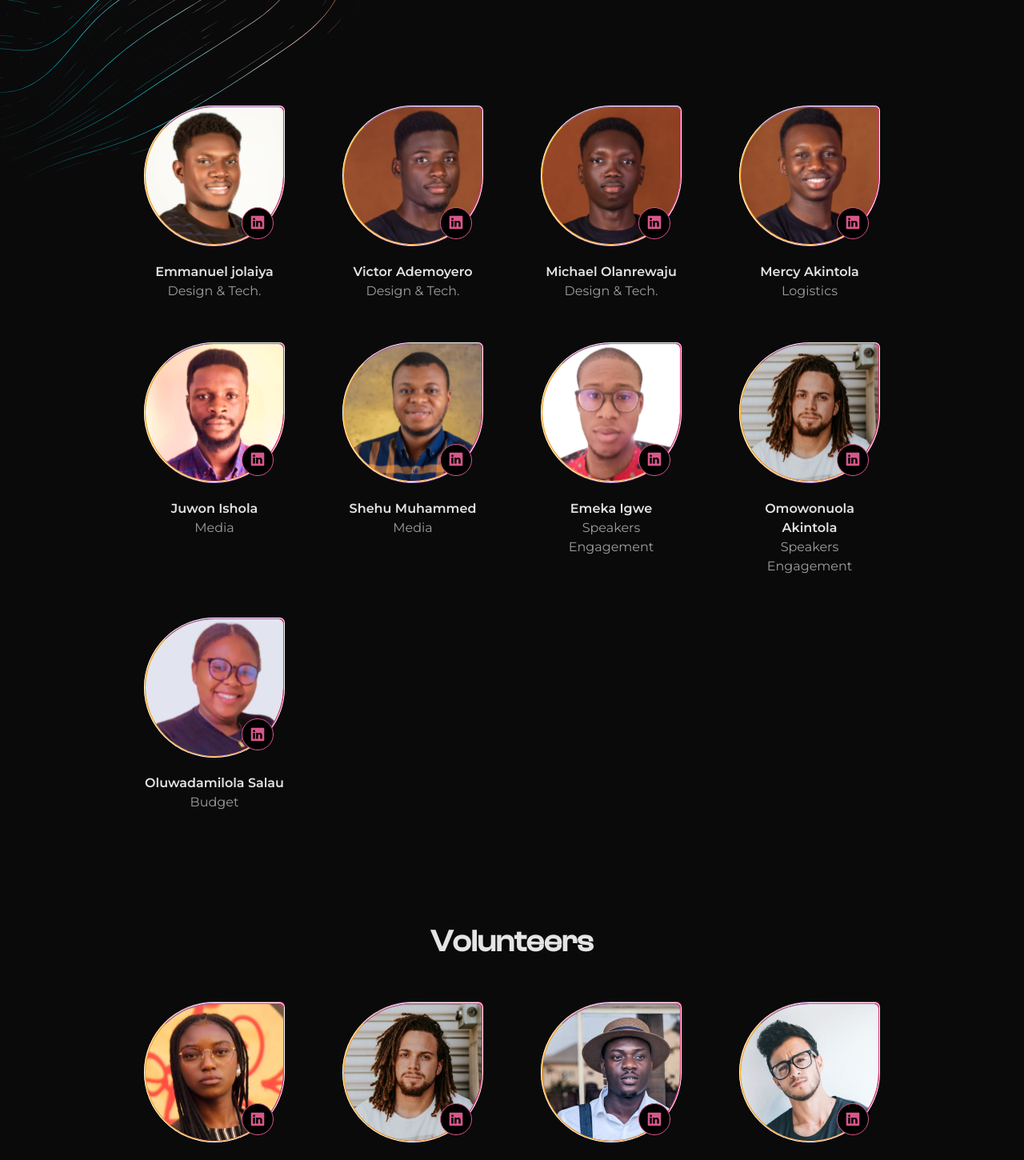
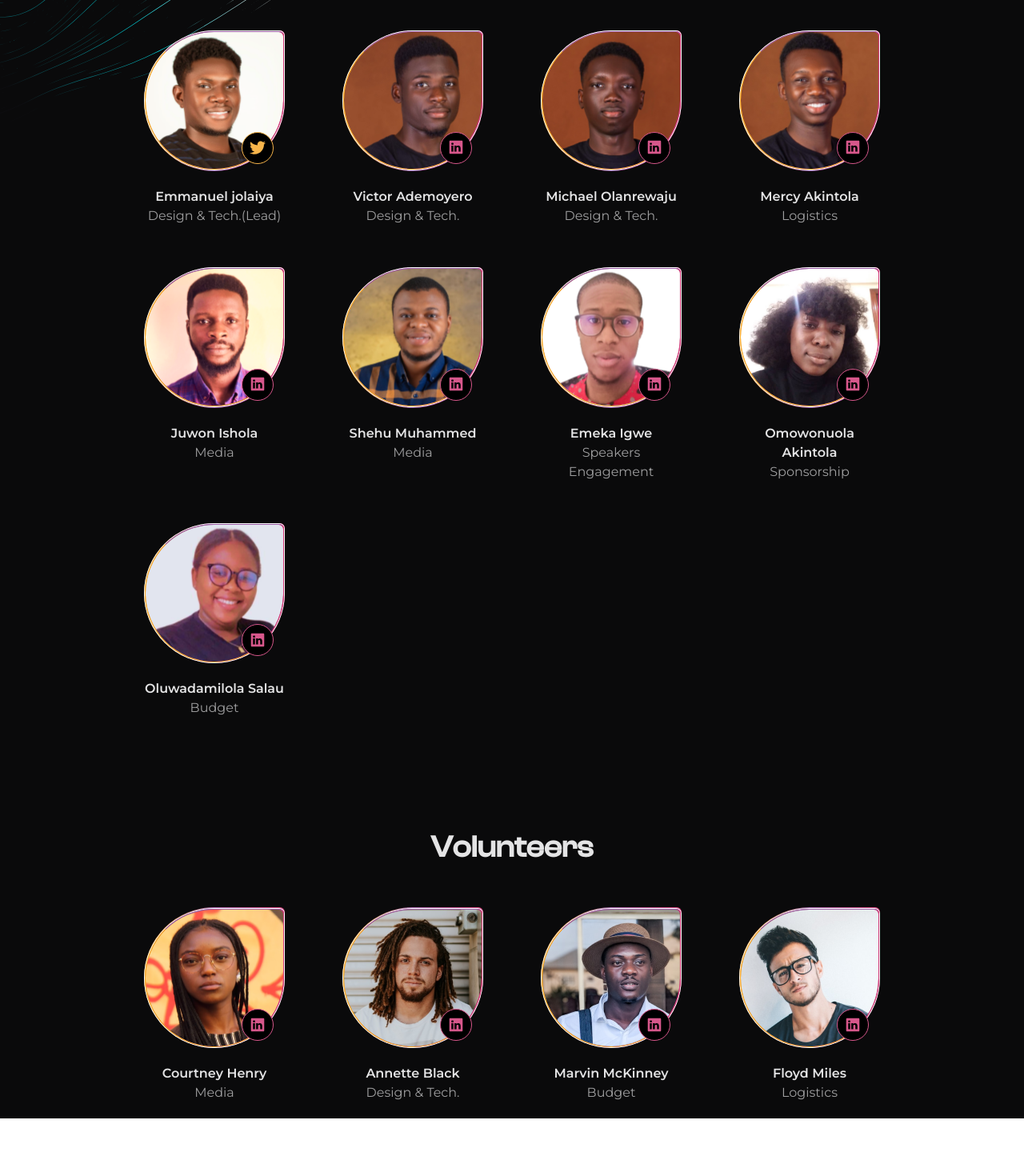
Before and after one commit to vickystickz/gisfest-conference-website, a Next.js app: page /team in a window 1280 px wide. Shown: the part 780-2230 px from the top of the page at 80% size. After the commit the page ends 2178 px from the top, so only its background shows below. Built offline with nearby package versions, Linux system fonts and the light colour scheme; no server answers.

Commit message:
clean up

```diff
--- a/app/layout.tsx
+++ b/app/layout.tsx
@@ -1,5 +1,7 @@
 import '@/styles/globals.css';
 import { Montserrat } from 'next/font/google';
+import type { Metadata } from 'next';
+import Header from '@/components/shared/Header';
 
 const montserrat = Montserrat({
 	subsets: ['latin'],
@@ -12,21 +14,23 @@ export default function RootLayout({
 }: {
 	children: React.ReactNode;
 }) {
+	//the header is transparent on the homepage and it doesn't render well on other pages
+	//we can control this by changing the background color based on the current route
+
 	return (
 		<html
 			lang="en"
 			className={`${montserrat.variable} font-sans scroll-smooth`}
 		>
 			<body>
-				<Header />
-				<main className="bg-sc-0  min-h-screen">{children}</main>
+				<main className="bg-sc-0  min-h-screen">
+					<Header />
+					{children}
+				</main>
 			</body>
 		</html>
 	);
 }
-
-import type { Metadata } from 'next';
-import Header from '@/components/shared/Header';
 
 export const metadata: Metadata = {
 	title: 'GISfestival 2023 Conference ',
--- a/app/page.tsx
+++ b/app/page.tsx
@@ -11,13 +11,11 @@ import TakeAway from '@/components/takeAway/TakeAway';
 import Speakers from '@/components/speakers/Speakers';
 import CallToAction from '@/components/CTA';
 import { siteConfiguration } from '@/config/siteConfig';
-import Header from '@/components/shared/Header';
 
 export default function Home() {
 	const { showAgenda } = siteConfiguration;
 	return (
 		<>
-			<Header />
 			<div className="wrapper">
 				<Jumbotron />
 				<section id="#conferenceType">
--- a/app/team/page.tsx
+++ b/app/team/page.tsx
@@ -1,21 +1,23 @@
-import React from 'react'
-import Header from '@/components/shared/Header'
-import Image from 'next/image'
-import bgIsolation from '../../public/assets/bg-patterns/bg-isolation.svg'
-import Team from '@/components/team/Team'
+import React from 'react';
+
+import Image from 'next/image';
+import bgIsolation from '@/public/assets/bg-patterns/bg-isolation.svg';
+import Team from '@/components/team/Team';
 const TeamPage = () => {
-  return (
-    <div className='w-full'>
-      <Header/>
-      <div className='relative w-full'>
-        <Image src={bgIsolation} alt='bg-isolation' className='h-auto w-auto absolute z-0 laptop:left-0 left-0  top-[-30%]' />
-      </div>
-      <div className='mx-auto max-w-screen-tv laptop:px-20 tablet:px-14 laptop:space-y-[107px] space-y-[57px] px-3'>
-         <Team />
-      </div>
+	return (
+		<div className="w-full">
+			<div className="relative w-full">
+				<Image
+					src={bgIsolation}
+					alt="bg-isolation"
+					className="h-auto w-auto absolute z-0 laptop:left-0 left-0  top-[-30%]"
+				/>
+			</div>
+			<div className="mx-auto max-w-screen-tv laptop:px-20 tablet:px-14 laptop:space-y-[107px] space-y-[57px] px-3">
+				<Team />
+			</div>
+		</div>
+	);
+};
 
-    </div>
-  )
-}
-
-export default TeamPage
+export default TeamPage;
--- a/components/shared/Header.tsx
+++ b/components/shared/Header.tsx
@@ -43,7 +43,7 @@ const Header = () => {
 
 	return (
 		<header
-			className={`grid z-30 transition delay-200 ease-in-out ${
+			className={`grid z-30 transition delay-100 ease-in-out ${
 				isScrolled
 					? 'laptop:sticky fixed top-0 left-0 laptop:left-0 laptop:right-0 backdrop-blur-blur'
 					: null
--- /dev/null
+++ b/components/shared/SpeakerCard.tsx
@@ -0,0 +1,74 @@
+import { TConferenceSpeaker } from '@/config/types';
+import TwitterIcon from '@/components/icons/TwitterIcon';
+import LinkedInIcon from '@/components/icons/LinkedInIcon';
+import Link from 'next/link';
+import Image from 'next/image';
+
+const SpeakerCard = ({ speaker }: TConferenceSpeaker) => {
+	return (
+		<div className="col-span-1 flex flex-col items-center text-center">
+			<div className="relative rounded-tl-[240px] rounded-br-[240px] rounded-bl-[240px] rounded-tr-2xl h-[175.75px] w-[176.19px] bg-gradient-to-r p-[1.4px] from-[#F5A627] via-[#995CA4] to-[#CE3573]">
+				<div className="relative rounded-tl-[240px] rounded-br-[240px] rounded-bl-[240px] rounded-tr-2xl h-full w-full overflow-hidden ring-1 ring-white border border-b-[#F5A627] border-l-[#F5A627] border-t-[#995CA4] border-r-[#CE3573]">
+					<Image
+						src={speaker.avatar}
+						alt={speaker.name}
+						fill
+						// placeholder="blur" - Please uncomment after changing the team image to png/jpeg @vikkystickz
+						className="object-cover rounded-tl-[240px] rounded-br-[240px] rounded-bl-[240px] rounded-tr-2xl w-full h-full transition-transform duration-300 hover:scale-125"
+					/>
+				</div>
+				{speaker.sociallink && (
+					<div
+						className={`absolute bottom-[5%] right-[8%] rounded-full h-10 w-10 bg-black border ${getSocialColor(
+							speaker.sociallink
+						)}`}
+					>
+						<Link href={speaker.sociallink}>
+							<div
+								className={`absolute bottom-[25%] right-[23%] ${getSocialColor(
+									speaker.sociallink
+								)}`}
+							>
+								{getSocialIcon(speaker.sociallink)}
+							</div>
+						</Link>
+					</div>
+				)}
+			</div>
+			<figcaption className="p-5 font-medium">
+				<div className="text-body font-p-semibold text-tc-0">
+					{speaker.name}
+				</div>
+				<div
+					className={`text-tc-10 ${
+						speaker.role === 'Coming Soon!' && ' font-p-bold'
+					}`}
+				>
+					{speaker.role} {speaker.company && '@'} {speaker.company}
+				</div>
+			</figcaption>
+		</div>
+	);
+};
+
+export default SpeakerCard;
+
+const getSocialIcon = (socialLink: string) => {
+	if (socialLink.includes('twitter.com')) {
+		return <TwitterIcon width={20} height={20} strokeWidth={1} />;
+	} else if (socialLink.includes('linkedin.com')) {
+		return <LinkedInIcon width={20} height={20} strokeWidth={1} />;
+	} else {
+		return null;
+	}
+};
+
+const getSocialColor = (socialLink: string) => {
+	if (socialLink.includes('twitter.com')) {
+		return 'text-yellow-20';
+	} else if (socialLink.includes('linkedin.com')) {
+		return 'text-purple-40';
+	} else {
+		return null;
+	}
+};
--- a/components/speakers/ConferenceSpeaker.tsx
+++ /dev/null
@@ -1,69 +0,0 @@
-import { TConferenceSpeaker } from "@/config/types";
-import TwitterIcon from "../icons/TwitterIcon";
-import LinkedInIcon from "../icons/LinkedInIcon";
-import Link from "next/link";
-import Image from "next/image";
-
-const ConferenceSpeakers = ({ speaker }: TConferenceSpeaker) => {
-  return (
-    <div className="col-span-1 flex flex-col items-center text-center">
-      <div className="relative rounded-tl-[240px] rounded-br-[240px] rounded-bl-[240px] rounded-tr-2xl h-[175.75px] w-[176.19px] bg-gradient-to-r p-[1.4px] from-[#F5A627] via-[#995CA4] to-[#CE3573]">
-        <div className="relative rounded-tl-[240px] rounded-br-[240px] rounded-bl-[240px] rounded-tr-2xl h-full w-full overflow-hidden ring-1 ring-white border border-b-[#F5A627] border-l-[#F5A627] border-t-[#995CA4] border-r-[#CE3573]">
-          <Image
-            src={speaker.avatar}
-            alt={speaker.name}
-            fill
-            className="object-cover rounded-tl-[240px] rounded-br-[240px] rounded-bl-[240px] rounded-tr-2xl w-full h-full transition-transform duration-300 hover:scale-125"
-          />
-        </div>
-        {speaker.sociallink && (
-          <div
-            className={`absolute bottom-[5%] right-[8%] rounded-full h-10 w-10 bg-black border ${getSocialColor(
-              speaker.sociallink
-            )}`}
-          >
-            <Link href={speaker.sociallink}>
-              <div
-                className={`absolute bottom-[25%] right-[23%] ${getSocialColor(
-                  speaker.sociallink
-                )}`}
-              >
-                {getSocialIcon(speaker.sociallink)}
-              </div>
-            </Link>
-          </div>
-        )}
-      </div>
-      <figcaption className="p-5 font-medium">
-        <div className="text-body font-p-semibold text-tc-0">
-          {speaker.name}
-        </div>
-        <div className={`text-tc-10 ${speaker.role === "Coming Soon!" && " font-p-bold" }`}>
-          {speaker.role} {speaker.company && "@"} {speaker.company}
-        </div>
-      </figcaption>
-    </div>
-  );
-};
-
-export default ConferenceSpeakers;
-
-const getSocialIcon = (socialLink: string) => {
-  if (socialLink.includes("twitter.com")) {
-    return <TwitterIcon width={20} height={20} strokeWidth={1} />;
-  } else if (socialLink.includes("linkedin.com")) {
-    return <LinkedInIcon width={20} height={20} strokeWidth={1} />;
-  } else {
-    return null;
-  }
-};
-
-const getSocialColor = (socialLink: string) => {
-  if (socialLink.includes("twitter.com")) {
-    return "text-yellow-20";
-  } else if (socialLink.includes("linkedin.com")) {
-    return "text-purple-40";
-  } else {
-    return null;
-  }
-};
--- a/components/team/Team.tsx
+++ b/components/team/Team.tsx
@@ -1,7 +1,7 @@
-import React from "react";
-import SectionHeader from "../shared/SectionHeader";
-import { siteConfiguration } from "@/config/siteConfig";
-import ConferenceSpeakers from "../speakers/ConferenceSpeaker";
+import React from 'react';
+import SectionHeader from '../shared/SectionHeader';
+import { siteConfiguration } from '@/config/siteConfig';
+import SpeakerCard from '../shared/SpeakerCard';
 
 const Team = () => {
 	const { teams, teamDescription } = siteConfiguration;
@@ -23,16 +23,21 @@ const Team = () => {
 
 			<div className="space-y-[115px]">
 				{teams.map((team, id) => {
-          if (team.category === "Organizing") {
-              return(
+					if (team.category === 'Organizing') {
+						return (
 							<div key={`team-category-${id}`} className=" space-y-12">
-                    {/* <SectionHeader title={team.category} layout="text-center" /> */}
 								<div className="grid laptop:grid-cols-4 tablet:grid-cols-2 gap-8 grid-cols-1">
 									{team.teamMembers.map((teamMember, id) => (
-                        <ConferenceSpeakers key={`speaker-${id}`}
-                        speaker={
-                        {name: teamMember.fullName, role: teamMember.teamName, sociallink: teamMember.linkedIn, avatar: teamMember.avatar, company: '' }
-                      } />
+										<SpeakerCard
+											key={`speaker-${id}`}
+											speaker={{
+												name: teamMember.fullName,
+												role: teamMember.teamName,
+												sociallink: teamMember.linkedIn,
+												avatar: teamMember.avatar,
+												company: '',
+											}}
+										/>
 									))}
 								</div>
 							</div>
@@ -40,13 +45,22 @@ const Team = () => {
 					} else {
 						return (
 							<div key={`team-category-${id}`} className="space-y-12">
-                <SectionHeader title={team.category} layout="text-center font-clashDisplay" />
+								<SectionHeader
+									title={team.category}
+									layout="text-center font-clashDisplay"
+								/>
 								<div className="grid laptop:grid-cols-4 tablet:grid-cols-2 gap-8 grid-cols-1">
 									{team.teamMembers.map((teamMember, id) => (
-                    <ConferenceSpeakers key={`speaker-${id}`}
-                    speaker={
-                    {name: teamMember.fullName, role: teamMember.teamName, sociallink: teamMember.linkedIn, avatar: teamMember.avatar, company: '' }
-                  } />
+										<SpeakerCard
+											key={`speaker-${id}`}
+											speaker={{
+												name: teamMember.fullName,
+												role: teamMember.teamName,
+												sociallink: teamMember.linkedIn,
+												avatar: teamMember.avatar,
+												company: '',
+											}}
+										/>
 									))}
 								</div>
 							</div>
--- a/config/siteConfig.tsx
+++ b/config/siteConfig.tsx
@@ -12,15 +12,12 @@ import {
 } from '@/config/types';
 import LogoWhite from '@/public/assets/logos/logo-white.svg';
 
-
 //Team members pictures
-
-
 
 const sponsorshipDeck =
 	'https://drive.google.com/file/d/1pIW3-Bf6lW0HXjwWxMalfQq5otFXKekc/view';
-const speakerDeck = 'https://downloadurl.com'
-const speakerCTA = 'Join our Speakers'
+const speakerDeck = 'https://downloadurl.com';
+const speakerCTA = 'Join our Speakers';
 export const siteConfiguration: TSiteConfiguration = {
 	/********  homePage  ***********/
 
@@ -451,66 +448,66 @@ export const siteConfiguration: TSiteConfiguration = {
 			teamMembers: [
 				{
 					fullName: 'Emmanuel jolaiya',
-					twitter: '@emmanueljolaiya',
-					linkedIn: 'https://www.linkedin.com/in/emmanueljolaiya/',
-					teamName: 'Design & Tech.',
-					avatar: '/assets/images/team/emmanuel_jolaiya.svg'
+					twitter: '@jeafreezy',
+					linkedIn: 'https://www.twitter.com/jeafreezy',
+					teamName: 'Design & Tech.(Lead)',
+					avatar: '/assets/images/team/emmanuel_jolaiya.svg',
 				},
 				{
 					fullName: 'Victor Ademoyero',
 					twitter: '@victorademoyero',
 					linkedIn: 'https://www.linkedin.com/in/victorademoyero/',
 					teamName: 'Design & Tech.',
-					avatar: '/assets/images/team/victor_ademoyero.svg'
+					avatar: '/assets/images/team/victor_ademoyero.svg',
 				},
 				{
 					fullName: 'Michael Olanrewaju',
 					twitter: '@michaelolanrewaju',
 					linkedIn: 'https://www.linkedin.com/in/michaelolanrewaju/',
 					teamName: 'Design & Tech.',
-					avatar: '/assets/images/team/michael_olanrewaju.svg'
+					avatar: '/assets/images/team/michael_olanrewaju.svg',
 				},
 				{
 					fullName: 'Mercy Akintola',
 					twitter: '@mercyakintola',
 					linkedIn: 'https://www.linkedin.com/in/mercyakintola/',
 					teamName: 'Logistics',
-					avatar: '/assets/images/team/mercy_akintola.svg'
+					avatar: '/assets/images/team/mercy_akintola.svg',
 				},
 				{
 					fullName: 'Juwon Ishola',
 					twitter: '@juwonishola',
 					linkedIn: 'https://www.linkedin.com/in/juwonishola/',
 					teamName: 'Media',
-					avatar: '/assets/images/team/juwon_ishola.svg'
+					avatar: '/assets/images/team/juwon_ishola.svg',
 				},
 				{
 					fullName: 'Shehu Muhammed',
 					twitter: '@shehumuhammed',
 					linkedIn: 'https://www.linkedin.com/in/shehumuhammed/',
 					teamName: 'Media',
-					avatar: '/assets/images/team/shehu_muhammed.svg'
+					avatar: '/assets/images/team/shehu_muhammed.svg',
 				},
 				{
 					fullName: 'Emeka Igwe',
 					twitter: '@emekaigwe',
 					linkedIn: 'https://www.linkedin.com/in/juwonishola/',
 					teamName: 'Speakers Engagement',
-					avatar: '/assets/images/team/emeka_igwe.svg'
+					avatar: '/assets/images/team/emeka_igwe.svg',
 				},
 				{
 					fullName: 'Omowonuola Akintola',
 					twitter: '@omowonuolaakintola',
 					linkedIn: 'https://www.linkedin.com/in/omowonuolaakintola/',
-					teamName: 'Speakers Engagement',
-					avatar: '/assets/images/speakers/annette.png'
+					teamName: 'Sponsorship',
+					avatar: '/assets/images/team/omowonuola_akintola.jpg',
 				},
 				{
 					fullName: 'Oluwadamilola Salau',
 					twitter: '@shehumuhammed',
 					linkedIn: 'https://www.linkedin.com/in/shehumuhammed/',
 					teamName: 'Budget',
-					avatar: '/assets/images/team/oluwadamilola_salau.svg'
+					avatar: '/assets/images/team/oluwadamilola_salau.svg',
 				},
 			],
 		},
@@ -522,28 +519,28 @@ export const siteConfiguration: TSiteConfiguration = {
 					twitter: '@shehumuhammed',
 					linkedIn: 'https://www.linkedin.com/in/shehumuhammed/',
 					teamName: 'Media',
-					avatar: '/assets/images/speakers/courtney.png'
+					avatar: '/assets/images/speakers/courtney.png',
 				},
 				{
 					fullName: 'Annette Black',
 					twitter: '@shehumuhammed',
 					linkedIn: 'https://www.linkedin.com/in/shehumuhammed/',
 					teamName: 'Design & Tech.',
-					avatar: '/assets/images/speakers/annette.png'
+					avatar: '/assets/images/speakers/annette.png',
 				},
 				{
 					fullName: 'Marvin McKinney',
 					twitter: '@shehumuhammed',
 					linkedIn: 'https://www.linkedin.com/in/shehumuhammed/',
 					teamName: 'Budget',
-					avatar: '/assets/images/speakers/marvin.png'
+					avatar: '/assets/images/speakers/marvin.png',
 				},
 				{
 					fullName: 'Floyd Miles',
 					twitter: '@shehumuhammed',
 					linkedIn: 'https://www.linkedin.com/in/shehumuhammed/',
 					teamName: 'Logistics',
-					avatar: '/assets/images/speakers/floyd.png'
+					avatar: '/assets/images/speakers/floyd.png',
 				},
 			],
 		},
@@ -604,6 +601,20 @@ export const siteConfiguration: TSiteConfiguration = {
 			company: '',
 			sociallink: '',
 		},
+		{
+			name: '',
+			role: 'Coming Soon!',
+			avatar: '/assets/images/defaultSpeaker.svg',
+			company: '',
+			sociallink: '',
+		},
+		{
+			name: '',
+			role: 'Coming Soon!',
+			avatar: '/assets/images/defaultSpeaker.svg',
+			company: '',
+			sociallink: '',
+		},
 	],
 	speakers: [
 		{
```
Also changed, not shown: components/speakers/Speakers.tsx (+11 -17 lines), styles/globals.css (+6 -8 lines), public/assets/images/team/omowonuola_akintola.jpg (added). Lines whose indentation alone changed are shown as unchanged.
